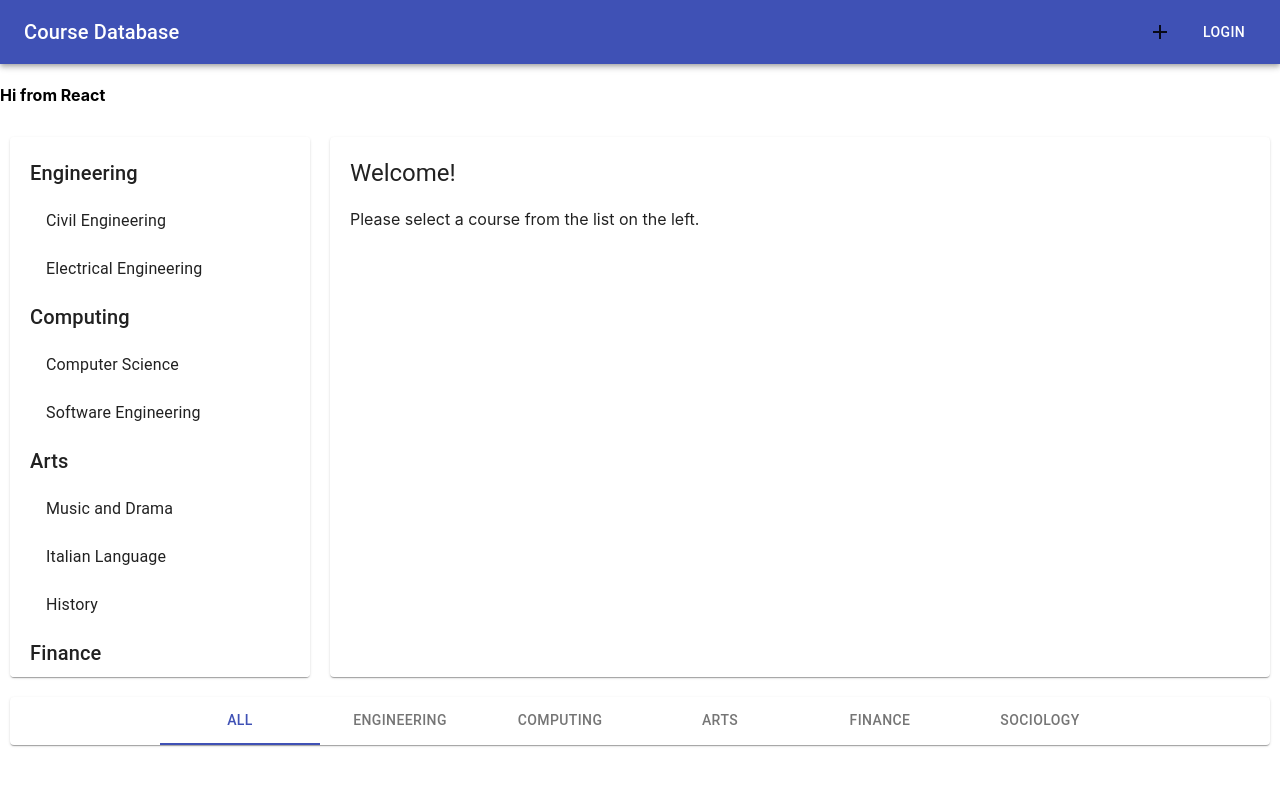
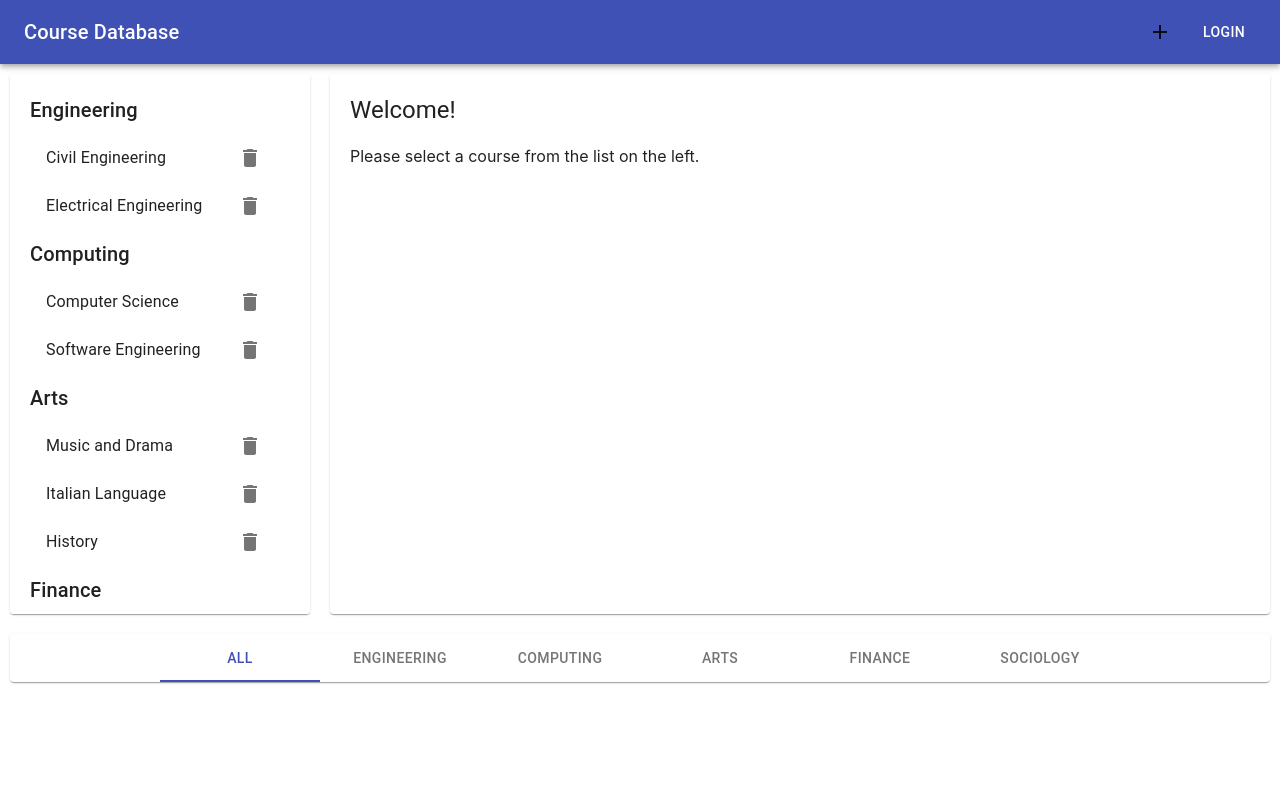
Before and after one commit to samuelbwambale/courses-APP, a React (Create React App) app: page / in a window 1280 px wide. Shown: the top 786 px of the page. Built offline with nearby package versions, Linux system fonts and the light colour scheme.

Commit message:
add feature to delete a course - add Delete icon - add onclick funtion to handle delete

```diff
--- a/src/App.js
+++ b/src/App.js
@@ -11,26 +11,29 @@ class App extends Component {
   };
 
   getCoursesByCategory = () => {
+    const initialCourses = categories.reduce((courses, category) => ({
+      ...courses,
+      [category]: []
+    }), {})
+    console.log('>>>>>', courses, initialCourses)
     return Object.entries(
       this.state.courses.reduce((courses, course) => {
         const { categories } = course;
 
-        courses[categories] = courses[categories]
-          ? [...courses[categories], course]
-          : [course];
+        courses[categories] = [...courses[categories], course]
 
         return courses;
-      }, {})
+      }, initialCourses)
     );
   };
 
-  handleCategorySelected = category => {
+  handleCategorySelect = category => {
     this.setState({
       category
     });
   };
 
-  handleCourseCourseSelected = id => {
+  handleCourseSelect = id => {
     this.setState(({ courses }) => ({
       course: courses.find(ex => ex.id === id)
     }));
@@ -38,12 +41,14 @@ class App extends Component {
 
   handleCourseCreate = course => {
     this.setState(({ courses }) => ({
-      courses: [
-        ...courses,
-        course
-      ]
+      courses: [...courses, course]
+    }));
+  };
+
+  handleCourseDelete = id => {
+    this.setState(({ courses }) => ({
+      courses: courses.filter(course => course.id !== id)
     }))
-
   }
 
   render() {
@@ -52,21 +57,20 @@ class App extends Component {
     return (
       <Fragment>
         <Header
-        categories={categories}
-        onCourseCreate={this.handleCourseCreate}
-
+          categories={categories}
+          onCourseCreate={this.handleCourseCreate}
         />
-        <h4>Hi from React</h4>
         <Courses
           courses={courses}
           category={category}
-          onSelect={this.handleCourseCourseSelected}
+          onSelect={this.handleCourseSelect}
           course={course}
+          onCourseDelete={this.handleCourseDelete}
         />
         <Footer
           category={category}
           categories={categories}
-          onSelect={this.handleCategorySelected}
+          onSelect={this.handleCategorySelect}
         />
       </Fragment>
     );
--- a/src/Components/Courses/index.js
+++ b/src/Components/Courses/index.js
@@ -5,8 +5,12 @@ import {
   Typography,
   List,
   ListItem,
-  ListItemText
+  ListItemText,
+  ListItemSecondaryAction,
+  IconButton
 } from "@material-ui/core";
+import Delete from "@material-ui/icons/Delete";
+
 
 const styles = {
   Paper: {
@@ -24,7 +28,8 @@ export default ({
   courses,
   category,
   onSelect,
-  course: { id, title = 'Welcome!', description= 'Please select a course from the list on the left.' }
+  course: { id, title = 'Welcome!', description= 'Please select a course from the list on the left.' },
+  onCourseDelete
 }) => (
   <Grid container>
     <Grid item sm={3}>
@@ -44,6 +49,11 @@ export default ({
                     <ListItemText
                       primary={title}
                     />
+                    <ListItemSecondaryAction>
+                      <IconButton>
+                        <Delete onClick={() => onCourseDelete(id)}/>
+                      </IconButton>
+                    </ListItemSecondaryAction>
                   </ListItem>
                 ))}
               </List>
```
